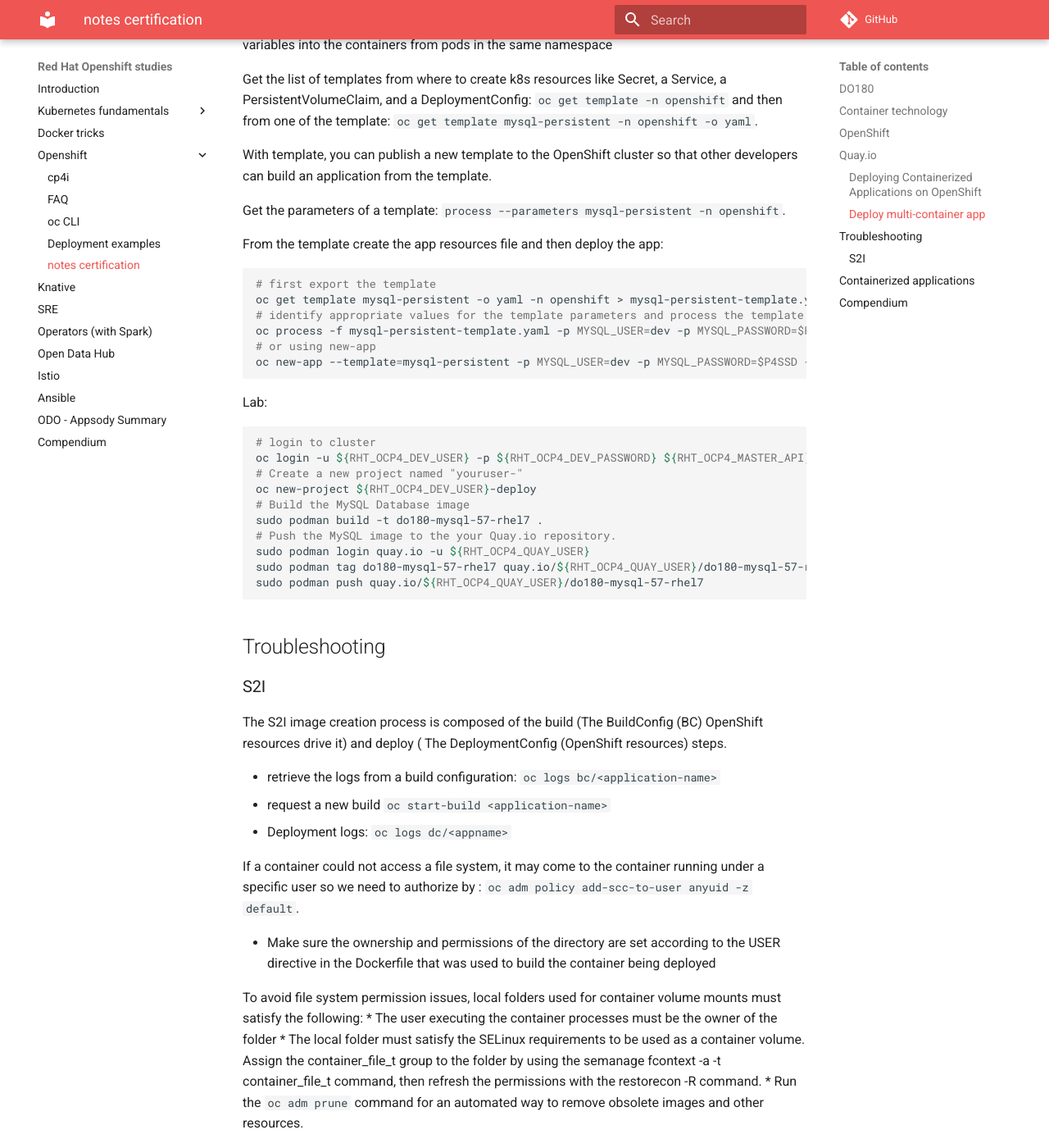
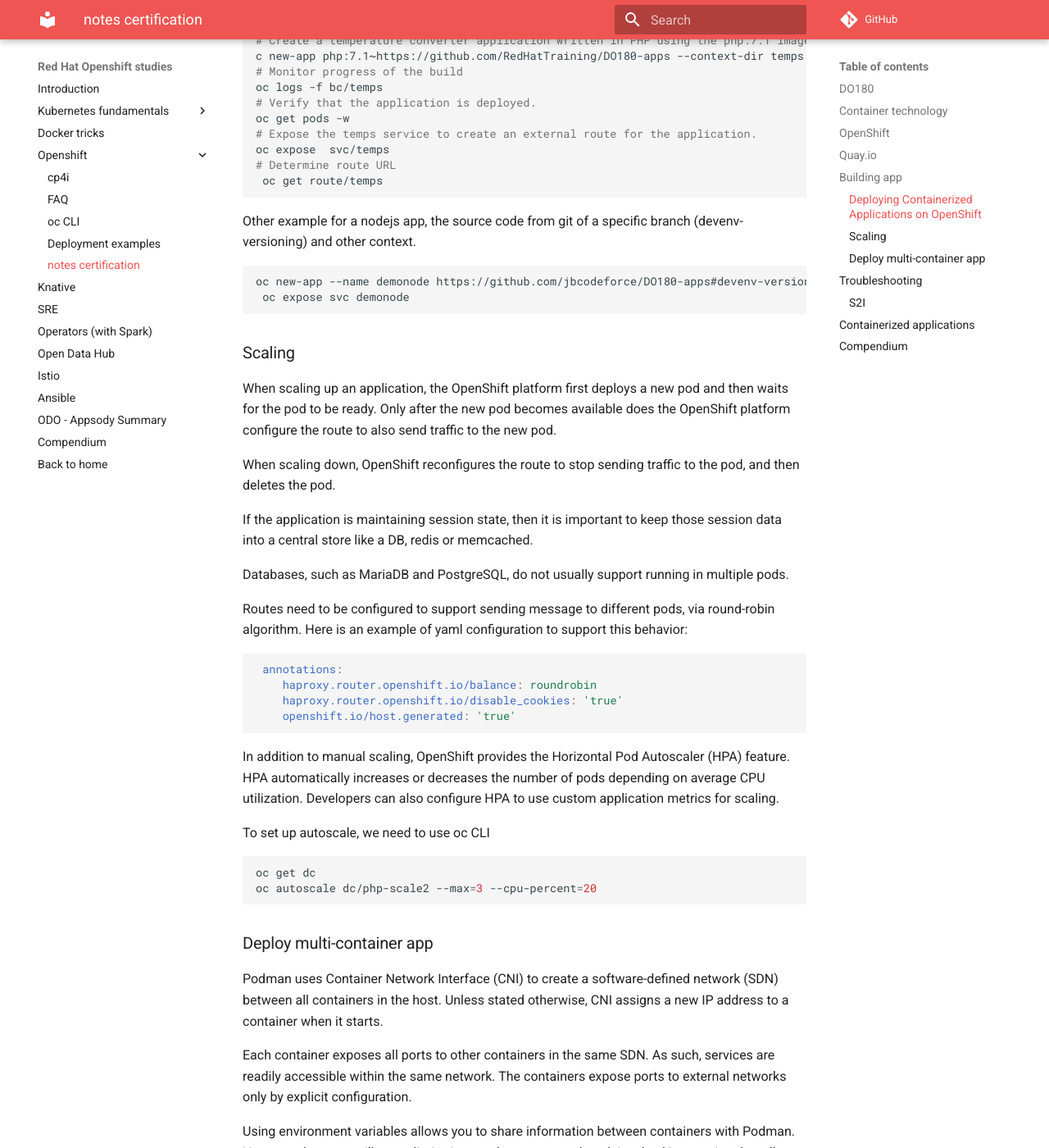
Before and after one commit to jbcodeforce/openshift-studies, an MkDocs documentation site: the page built from docs/notes-ocp-training.md, in a window 1280 px wide and 1400 px high, scrolled down 3629 px. Shown: the whole window at 82% size. Built offline with MkDocs 1.6.1 and Material for MkDocs 9.7.7, drawn with Linux system fonts in a browser that asks for light colours; comment, search, counter and statistics services are not loaded; some of the changed text lies outside the part shown.

````diff
--- a/docs/notes-ocp-training.md
+++ b/docs/notes-ocp-training.md
@@ -121,6 +121,20 @@
 
 Red Hat Software Collections Library  is the source of most container images
 
+## Building app
+
+In OpenShift, a build is the process of creating a runnable container image from application source code. A *BuildConfig* resource defines the entire build process.
+
+OpenShift can create container images from source code without the need for tools such as Docker or Podman. Images are stored in the internal *container registry*.
+
+In an *Source to Image* S2I build, application source code is combined with an S2I builder image, which is a container image containing the tools, libraries, and frameworks required to run the application.
+
+After an application is deployed on OpenShift, then OpenShift can rebuild and redeploy a new container image anytime the application source code is modified.
+
+OpenShift generates unique webhook URLs for applications that are built from source stored in Git repositories. Webhooks are configured on a Git repository. Based on the webhook configuration, GitHub will send a HTTP POST request to the webhook URL, with details that include the latest commit information. The OpenShift REST API listens for webhook notifications at this URL, and then triggers a new build automatically. You must configure your webhook to point to this unique URL.
+
+In the git repos use `Settings > Webhooks` and then from the OpenShift build resource  detail view scroll down to the webhooks URL
+
 ### Deploying Containerized Applications on OpenShift
 
 Lab:
@@ -140,6 +154,41 @@
 oc expose  svc/temps
 # Determine route URL
  oc get route/temps
+```
+
+Other example for a nodejs app, the source code from git of a specific branch (devenv-versioning) and other context.
+
+```shell
+oc new-app --name demonode https://github.com/jbcodeforce/DO180-apps#devenv-versioning --context-dir express-helloworld
+ oc expose svc demonode
+```
+
+### Scaling
+
+When scaling up an application, the OpenShift platform first deploys a new pod and then waits for the pod to be ready. Only after the new pod becomes available does the OpenShift platform configure the route to also send traffic to the new pod.
+
+When scaling down, OpenShift reconfigures the route to stop sending traffic to the pod, and then deletes the pod.
+
+If the application is maintaining session state, then it is important to keep those session data into a central store like a DB, redis or memcached.
+
+Databases, such as MariaDB and PostgreSQL, do not usually support running in multiple pods.
+
+Routes need to be configured to support sending message to different pods, via round-robin algorithm. Here is an example of yaml configuration to support this behavior:
+
+```yaml
+ annotations:
+    haproxy.router.openshift.io/balance: roundrobin
+    haproxy.router.openshift.io/disable_cookies: 'true'
+    openshift.io/host.generated: 'true'
+```
+
+In addition to manual scaling, OpenShift provides the Horizontal Pod Autoscaler (HPA) feature. HPA automatically increases or decreases the number of pods depending on average CPU utilization. Developers can also configure HPA to use custom application metrics for scaling.
+
+To set up autoscale, we need to use oc CLI
+
+```shell
+oc get dc
+oc autoscale dc/php-scale2 --max=3 --cpu-percent=20
 ```
 
 ### Deploy multi-container app
--- a/mkdocs.yml
+++ b/mkdocs.yml
@@ -23,6 +23,7 @@
   - Ansible: ansible.md
   - ODO - Appsody Summary: odo-appsody.md
   - Compendium: compendium.md
+  - Back to home: https://jbcodeforce.github.io/
 
 theme:
   name: material
````
Also changed, not shown: other parts of docs/notes-ocp-training.md (+1 -1 lines).
